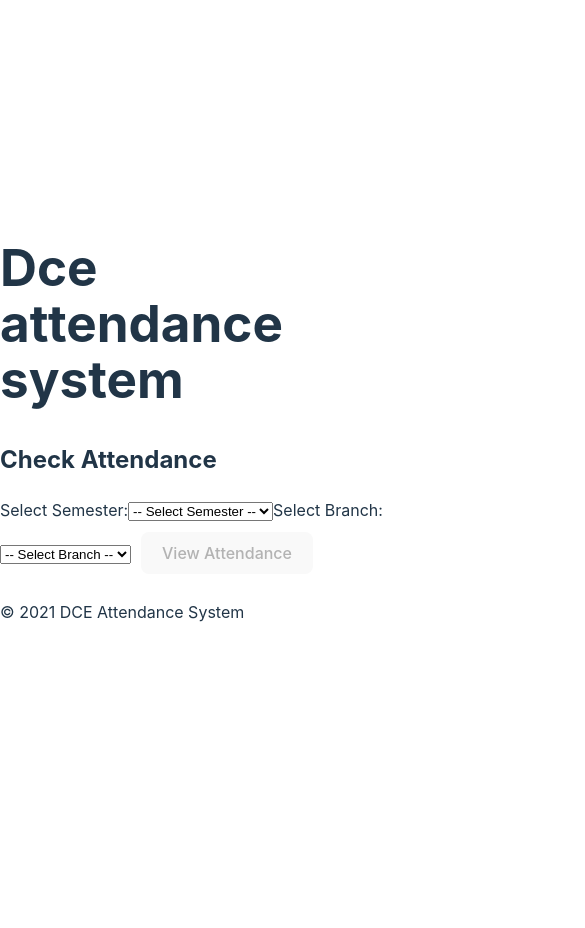
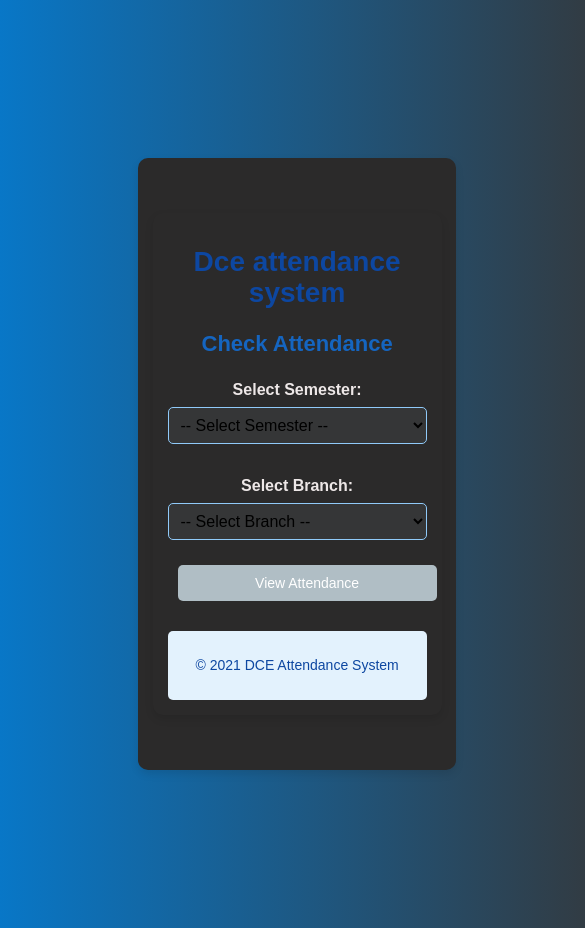
Before and after one commit to harshbuttru3/attendance, a React (Vite) app in the folder frontend/: page / in a window 390 px wide. Shown: the whole page, 585 px wide, since content can reach past the window. Before the commit the page ends 844 px from the top, so only its background shows below. Built offline with nearby package versions, Linux system fonts and the light colour scheme.

Commit message:
attendance duplicate bug fix

```diff
--- a/frontend/src/components/AdminDashboard.jsx
+++ b/frontend/src/components/AdminDashboard.jsx
@@ -23,7 +23,7 @@ const AdminDashboard = () => {
 
   const handleRegister = async () => {
     try {
-      const res = await axios.post("http://192.168.29.220:5000/api/admin/register-student", formData, {
+      const res = await axios.post("http://localhost:5000/api/admin/register-student", formData, {
         headers: { Authorization: `Bearer ${localStorage.getItem("token")}` },
       });
       alert(res.data.message);
@@ -34,7 +34,7 @@ const AdminDashboard = () => {
 
   const handlePromote = async () => {
     try {
-      const res = await axios.put("http://192.168.29.220:5000/api/admin/promote-semester", { currentSemester: promotionSemester }, {
+      const res = await axios.put("http://localhost:5000/api/admin/promote-semester", { currentSemester: promotionSemester }, {
         headers: { Authorization: `Bearer ${localStorage.getItem("token")}` },
       });
       alert(res.data.message);
@@ -45,7 +45,7 @@ const AdminDashboard = () => {
 
   const handleUpdateSemester = async () => {
     try {
-      const res = await axios.put("http://192.168.29.220:5000/api/admin/update-student-semester", updateData, {
+      const res = await axios.put("http://localhost:5000/api/admin/update-student-semester", updateData, {
         headers: { Authorization: `Bearer ${localStorage.getItem("token")}` },
       });
       alert(res.data.message);
--- a/frontend/src/components/AttendanceForm.jsx
+++ b/frontend/src/components/AttendanceForm.jsx
@@ -8,7 +8,7 @@ const AttendanceForm = () => {
   const updateAttendance = async (e) => {
     e.preventDefault();
     try {
-      await axios.post("http://192.168.29.220:5000/api/attendance", { subject, daysPresent });
+      await axios.post("http://localhost:5000/api/attendance", { subject, daysPresent });
       alert("Attendance updated successfully!");
     } catch (error) {
       alert("Error updating attendance");
--- a/frontend/src/components/Dashboard.jsx
+++ b/frontend/src/components/Dashboard.jsx
@@ -24,7 +24,7 @@ const Dashboard = () => {
   const fetchSubjects = () => {
     if (semester && branch) {
       axios
-        .get(`http://192.168.29.220:5000/api/subjects/${user.id}/${semester}/${branch}`)
+        .get(`http://localhost:5000/api/subjects/${user.id}/${semester}/${branch}`)
         .then((res) => {
           if (res.data.length > 0) {
             setSubjects(res.data);
@@ -44,7 +44,7 @@ const Dashboard = () => {
   // 🔹 Fetch students & attendance when semester, branch, and subject are selected
   const fetchStudents = () => {
     if (semester && branch && selectedSubject) {
-      axios.get(`http://192.168.29.220:5000/api/attendance/${semester}/${branch}/${selectedSubject}`)
+      axios.get(`http://localhost:5000/api/attendance/${semester}/${branch}/${selectedSubject}`)
         .then(res => {
           setStudents(res.data);
           setAttendance(
@@ -88,7 +88,7 @@ const Dashboard = () => {
   // 🔹 Submit attendance
   const handleSubmit = () => {
     axios
-      .post("http://192.168.29.220:5000/api/attendance/update", attendance)
+      .post("http://localhost:5000/api/attendance/update", attendance)
       .then(() => alert("Attendance updated successfully!"))
       .catch((err) => console.error("Error updating attendance:", err));
   };
@@ -102,7 +102,8 @@ const Dashboard = () => {
       <label>Select Semester:</label>
       <select value={semester} onChange={(e) => setSemester(e.target.value)}>
         <option value="">-- Select Semester --</option>
-        {["1st", "2nd", "3rd"].map((sem) => (
+        {["1st", "2nd", "3rd","4th", "5th", "6th", "7th", "8th"]
+        .map((sem) => (
           <option key={sem} value={sem}>{sem} Semester</option>
         ))}
       </select>
@@ -111,7 +112,7 @@ const Dashboard = () => {
       <label>Select Branch:</label>
       <select value={branch} onChange={(e) => setBranch(e.target.value)}>
         <option value="">-- Select Branch --</option>
-        {["CSE", "ECE", "EEE", "Cybersecurity"].map((br) => (
+        {["CSE", "Civil", "EEE", "Cybersecurity","Mechanical", "FTS"].map((br) => (
           <option key={br} value={br}>{br}</option>
         ))}
       </select>
--- a/frontend/src/components/Login.jsx
+++ b/frontend/src/components/Login.jsx
@@ -15,7 +15,7 @@ const Login = () => {
   const handleSubmit = async (e) => {
     e.preventDefault();
     try {
-      const res = await axios.post("http://192.168.29.220:5000/api/auth/login", formData);
+      const res = await axios.post("http://localhost:5000/api/auth/login", formData);
       login(res.data.user);
       console.log("User after login:", res.data.user); // ✅ Debug log
       setTimeout(() => navigate("/dashboard"), 500); // ✅ Delay navigation slightly
--- a/frontend/src/components/Signup.jsx
+++ b/frontend/src/components/Signup.jsx
@@ -38,7 +38,7 @@ const Signup = () => {
   const handleSubmit = async (e) => {
     e.preventDefault();
     try {
-      const res = await axios.post("http://192.168.29.220:5000/api/auth/signup", formData);
+      const res = await axios.post("http://localhost:5000/api/auth/signup", formData);
       alert(res.data.message);
       navigate("/dashboard");
     } catch (err) {
--- a/frontend/src/components/StudentAttendance.jsx
+++ b/frontend/src/components/StudentAttendance.jsx
@@ -1,5 +1,6 @@
 import { useState } from "react";
 import axios from "axios";
+import "../css/studentAttendance.css";
 
 const StudentAttendance = () => {
   const [semester, setSemester] = useState("");
@@ -10,7 +11,7 @@ const StudentAttendance = () => {
   const fetchAttendance = () => {
     if (semester && branch) {
       axios
-        .get(`http://192.168.29.220:5000/api/student-attendance/${semester}/${branch}`)
+        .get(`http://localhost:5000/api/student-attendance/${semester}/${branch}`)
         .then((res) => {
           setAttendanceData(res.data);
           setShowTables(true);
--- /dev/null
+++ b/frontend/src/css/studentAttendance.css
@@ -0,0 +1,132 @@
+/* General Styling */
+body {
+    font-family: 'Arial', sans-serif;
+    margin: 0;
+    padding: 0;
+    background: linear-gradient(to right, #0877c7, #323b42);
+    color: #ede7e7;
+    padding: 5vh 35vw 5vh 35vw;
+    display: flex;
+  }
+
+  /* Container */
+  div {
+    max-width: 80vw;
+    margin: 40px auto;
+    padding: 20px;
+    background: rgb(43, 42, 42);
+    border-radius: 10px;
+    box-shadow: 0 4px 8px rgba(0, 0, 0, 0.1);
+    text-align: center;
+  }
+
+  /* Header */
+  h1 {
+    font-size: 28px;
+    color: #0d47a1;
+    margin-bottom: 10px;
+  }
+
+  h2 {
+    font-size: 22px;
+    color: #1565c0;
+  }
+
+  /* Labels */
+  label {
+    font-size: 16px;
+    font-weight: bold;
+    display: block;
+    margin: 15px 0 5px;
+  }
+
+  /* Select dropdowns */
+  select {
+    width: 100%;
+    padding: 8px;
+    margin-bottom: 15px;
+    border: 1px solid #90caf9;
+    border-radius: 5px;
+    background-color: #353637;
+    font-size: 16px;
+  }
+
+  /* Button */
+  button {
+    background-color: #1565c0;
+    color: white;
+    font-size: 16px;
+    padding: 10px 20px;
+    border: none;
+    border-radius: 5px;
+    cursor: pointer;
+    transition: background 0.3s ease;
+  }
+
+  button:hover {
+    background-color: #0d47a1;
+  }
+
+  button:disabled {
+    background-color: #b0bec5;
+    cursor: not-allowed;
+  }
+
+  /* Tables */
+  table {
+    width: 100%;
+    margin-top: 20px;
+    border-collapse: collapse;
+    background: #344a20;
+    border-radius: 5px;
+    overflow: hidden;
+    box-shadow: 0 4px 8px rgba(0, 0, 0, 0.1);
+  }
+
+  th, td {
+    padding: 10px;
+    border: 1px solid #bbdefb;
+    text-align: center;
+  }
+
+  th {
+    background-color: #1565c0;
+    color: white;
+  }
+
+  /* Subject title */
+  h3 {
+    color: #0d47a1;
+    margin-top: 30px;
+  }
+
+  /* Footer */
+  footer {
+    margin-top: 20px;
+    padding: 10px;
+    font-size: 14px;
+    color: #0d47a1;
+    background-color: #e3f2fd;
+    border-radius: 5px;
+  }
+
+  /* Responsive Design */
+  @media (max-width: 768px) {
+    div {
+      width: 90%;
+      padding: 15px;
+    }
+
+    table {
+      font-size: 14px;
+    }
+
+    th, td {
+      padding: 8px;
+    }
+
+    button {
+      width: 100%;
+      font-size: 14px;
+    }
+  }
--- a/frontend/vite.config.js
+++ b/frontend/vite.config.js
@@ -7,6 +7,7 @@ export default defineConfig({
   server: {
     allowedHosts: [
       '176a-2405-201-a410-b135-d430-7ceb-f555-7db0.ngrok-free.app', // Add your specific ngrok host here
+      'b8c8-2405-201-a410-b135-69f4-e646-8562-860.ngrok-free.app', // Add your specific ngrok host here
     ],
   },
 });
```
Also changed, not shown: 1 other file (tests, documents, lock files or other folders).
